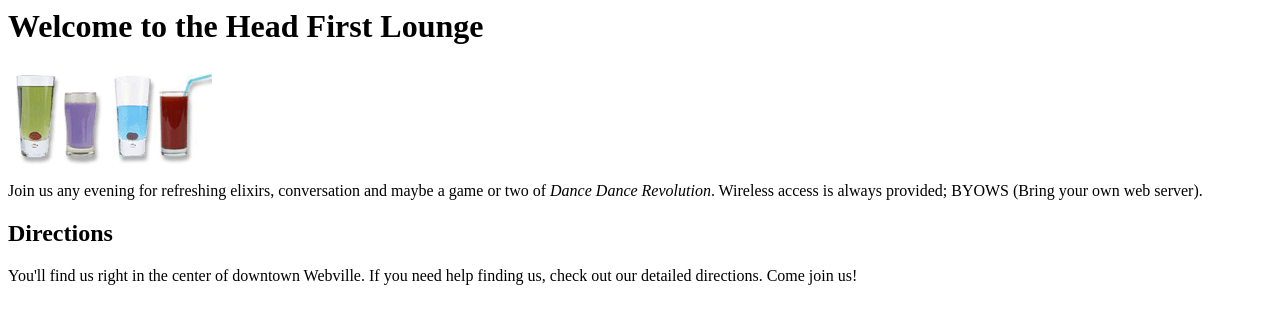
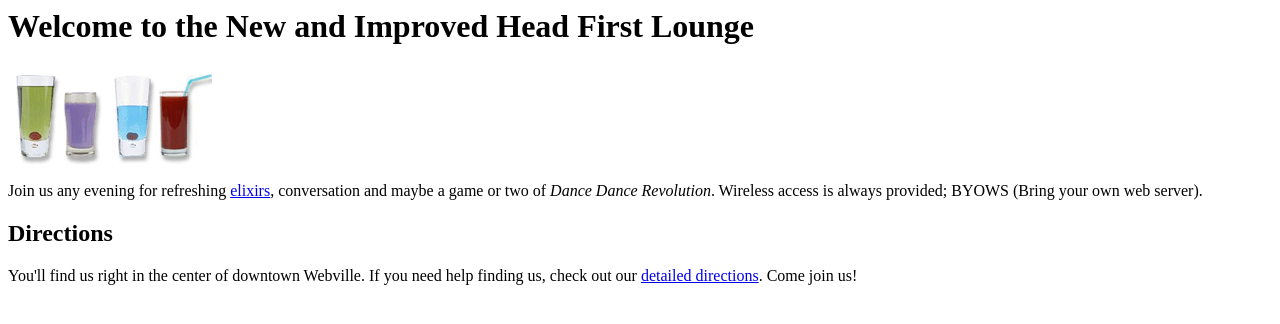
Before and after one commit to dgmail7/head_first_html_css, a plain HTML site: page lounge/lounge.html in a window 1280 px wide. Drawn offline with Linux system fonts and the light colour scheme.

Commit message:
modify lounge.html

```diff
--- a/lounge/lounge.html
+++ b/lounge/lounge.html
@@ -3,10 +3,10 @@
     <title>Head First Lounge</title>
   </head>
   <body>
-    <h1>Welcome to the Head First Lounge</h1>
+    <h1>Welcome to the New and Improved Head First Lounge</h1>
     <img src="drinks.gif">
     <p>
-       Join us any evening for refreshing elixirs,
+       Join us any evening for refreshing <a href="elixir.html">elixirs</a>,
        conversation and maybe a game or two of
        <em>Dance Dance Revolution</em>.
        Wireless access is always provided;
@@ -15,7 +15,7 @@
     <h2>Directions</h2>
     <p>
       You'll find us right in the center of downtown Webville.
-      If you need help finding us, check out our detailed directions.
+      If you need help finding us, check out our <a href="directions.html">detailed directions</a>.
       Come join us!
     </p>
   </body>
```
